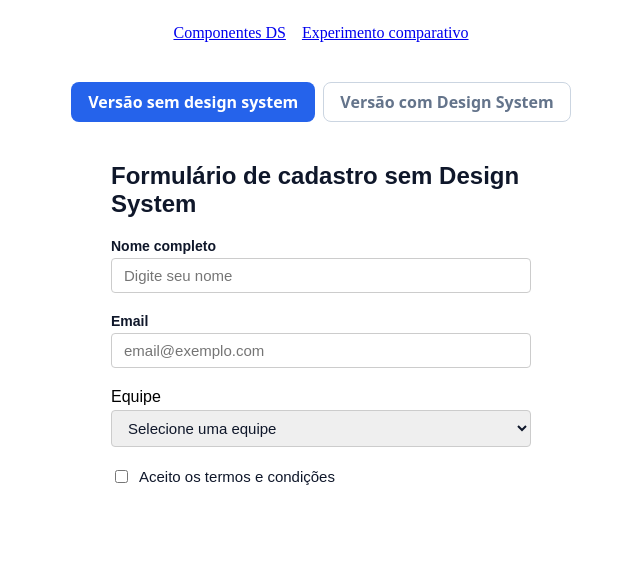
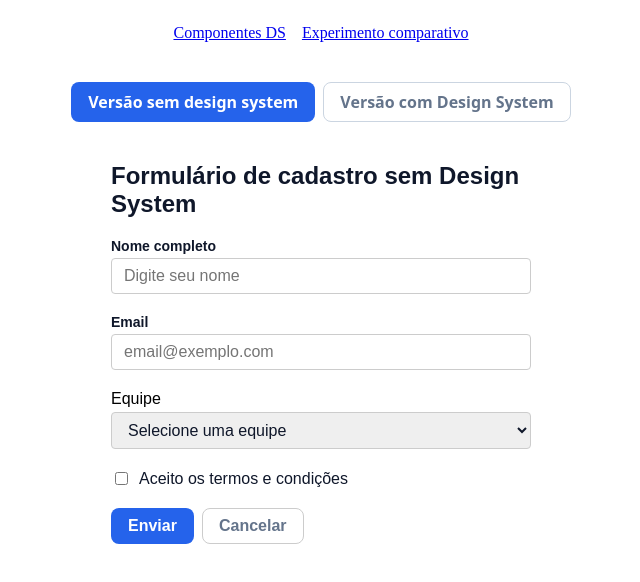
Before and after one commit to taisforsini/design-system, a React (Vite) app: page /comparison in a window 1280 px wide. Both pictures are taken after a click on the button "Versão sem design system". Shown: the top 582 px of the page, without its empty margins (319-959 px from the left). Built offline with nearby package versions, Linux system fonts and the light colour scheme.

Commit message:
feat(PURO): add buttons and handle submit function

```diff
--- a/src/pages/FormularioPuro/FormularioPuro.css
+++ b/src/pages/FormularioPuro/FormularioPuro.css
@@ -28,7 +28,7 @@
 
 .custom-input-field {
   padding: 8px 12px;
-  font-size: 15px;
+  font-size: 16px;
   border: 1px solid #cccccc;
   border-radius: 4px;
   color: #0f172a;
@@ -51,7 +51,7 @@
 
 .custom-select {
   padding: 8px 12px;
-  font-size: 15px;
+  font-size: 16px;
   font-family: Arial, Helvetica, sans-serif;
   border: 1px solid #cccccc;
   border-radius: 4px;
@@ -68,9 +68,43 @@
   display: flex;
   align-items: center;
   gap: 8px;
+  cursor: pointer;
 }
 
 .custom-checkbox label {
-  font-size: 15px;
+  font-size: 16px;
   color: #0f172a;
 }
+
+.form-buttons {
+  display: flex;
+  gap: 8px;
+}
+
+.button {
+  font-family: Arial, sans-serif;
+  font-weight: bold;
+  border-radius: 8px;
+  border: 1px solid transparent;
+  padding: 8px 16px;
+  font-size: 16px;
+  cursor: pointer;
+}
+
+.button-primary {
+  background-color: #2563eb;
+  color: #ffffff;
+}
+.button-primary:hover {
+  background-color: #1d4ed8;
+}
+
+.button-secondary {
+  background-color: transparent;
+  color: #64748b;
+  border-color: #cccccc;
+}
+.button-secondary:hover {
+  background-color: #475569;
+  color: #ffffff;
+}
--- a/src/pages/FormularioPuro/index.tsx
+++ b/src/pages/FormularioPuro/index.tsx
@@ -1,4 +1,4 @@
-import { useState } from "react";
+import React, { useState } from "react";
 import "./FormularioPuro.css";
 
 const FormularioPuro = () => {
@@ -15,8 +15,18 @@ const FormularioPuro = () => {
     { value: "logistica", label: "Logística" },
   ];
 
+  const handleSubmit = (e: React.FormEvent) => {
+    e.preventDefault();
+    if (!email.includes("@")) {
+      setEmailErrorMessage("E-mail inválido");
+      return;
+    }
+    setEmailErrorMessage("");
+    alert(`Cadastro enviado: ${name}, ${email}, ${team}`);
+  };
+
   return (
-    <form className="form-wrapper">
+    <form className="form-wrapper" onSubmit={handleSubmit}>
       <h1 className="form-title">Formulário de cadastro sem Design System</h1>
 
       <div className="custom-input">
@@ -78,6 +88,15 @@ const FormularioPuro = () => {
         />
         <label>Aceito os termos e condições</label>
       </div>
+
+      <div className="form-buttons">
+        <button type="submit" className="button button-primary">
+          Enviar
+        </button>
+        <button type="button" className="button button-secondary">
+          Cancelar
+        </button>
+      </div>
     </form>
   );
 };
```
